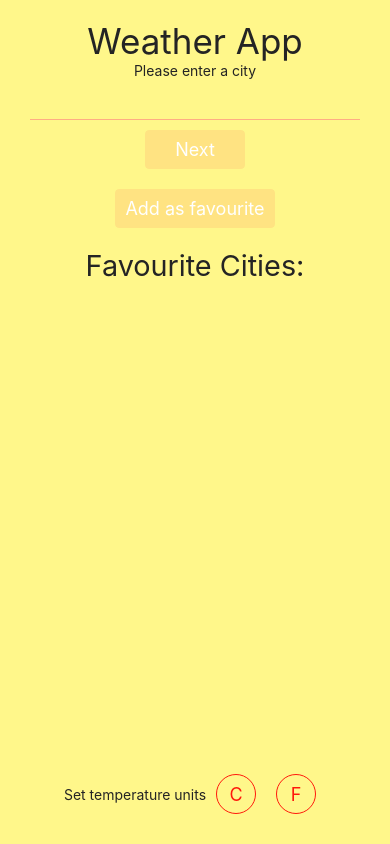
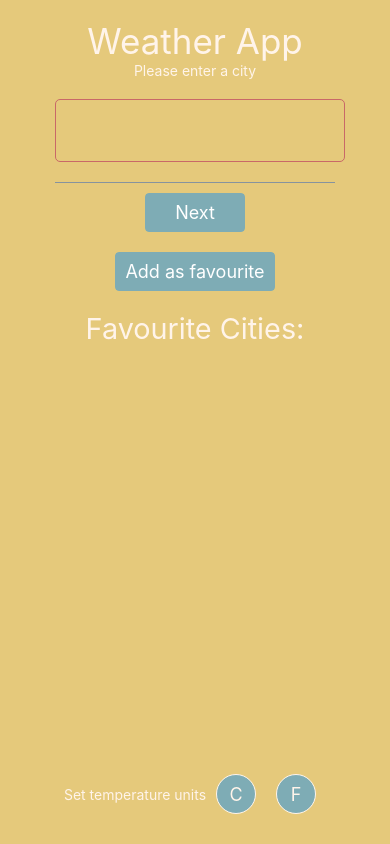
Before and after one commit to wojciechnowaczyk/WeatherApp, a React Native app: screen / in a window 390 px wide. Built offline with nearby package versions, Linux system fonts and the light colour scheme.

Commit message:
Refactoring

```diff
--- a/src/api.tsx
+++ b/src/api.tsx
@@ -9,20 +9,12 @@ export async function getWeatherByCity(city: string, tempUnit: TempUnits) {
   const convertUnits = (): Metric => {
     return tempUnit === 'C' ? 'metric' : 'imperial';
   };
-  console.log(
-    `https://api.openweathermap.org/data/2.5/weather?q=${city}&units=${convertUnits()}&appid=${apiKey}`,
-  );
   try {
     const response = await fetch(
       `https://api.openweathermap.org/data/2.5/weather?q=${city}&units=${convertUnits()}&appid=${apiKey}`,
     );
 
-    // if (!response.ok) {
-    //   throw new Error(`HTTP error! Status: ${response.status}`);
-    // }
-
     const data = await response.json();
-    console.log(data);
 
     if (!data?.main || !data?.weather || !Array.isArray(data.weather)) {
       throw new Error('Invalid data format');
--- a/src/components/CustomInput.tsx
+++ b/src/components/CustomInput.tsx
@@ -1,6 +1,6 @@
 import {Input, useTheme} from '@rneui/themed';
 import React, {useState} from 'react';
-import {StyleSheet, Text} from 'react-native';
+import {StyleSheet, Text, View} from 'react-native';
 import {validateInput} from '../helpers/validateInput';
 
 type CustomInputProps = {
@@ -26,12 +26,9 @@ export const CustomInput = ({setInputValue, inputValue}: CustomInputProps) => {
   };
 
   return (
-    <>
+    <View style={styles.inputBox}>
       <Input
-        inputContainerStyle={{
-          ...styles.input,
-          borderBottomColor: theme.colors.secondary,
-        }}
+        style={styles.input}
         value={inputValue}
         onChangeText={value => onChangeInputValue(value)}
       />
@@ -40,16 +37,20 @@ export const CustomInput = ({setInputValue, inputValue}: CustomInputProps) => {
           {validationError}
         </Text>
       )}
-    </>
+    </View>
   );
 };
 
 const styles = StyleSheet.create({
-  input: {
-    borderWidth: 0,
-    borderBottomWidth: 1,
-  },
   errorText: {
     marginBottom: 20,
   },
+  input: {
+    marginVertical: 20,
+    paddingVertical: 20,
+  },
+  inputBox: {
+    width: 300,
+    borderWidth: 0,
+  },
 });
--- a/src/components/OutlinedButton.tsx
+++ b/src/components/OutlinedButton.tsx
@@ -1,24 +1,27 @@
-import {Button, useTheme} from '@rneui/themed';
+import {Button, Icon} from '@rneui/themed';
 import React from 'react';
 import {StyleSheet} from 'react-native';
 
 type OutlinedButtonProps = {
-  title: string;
+  title?: string;
   onPress: () => void;
+  isIconBtn?: boolean;
 };
 
-export const OutlinedButton = ({title, onPress}: OutlinedButtonProps) => {
-  const {theme} = useTheme();
-
+export const OutlinedButton = ({
+  title,
+  onPress,
+  isIconBtn,
+}: OutlinedButtonProps) => {
   return (
     <Button
-      title={title}
-      buttonStyle={{...styles.button, borderColor: theme.colors.error}}
+      title={title ?? ''}
+      buttonStyle={{...styles.button}}
       type="outline"
-      titleStyle={{color: theme.colors.error}}
       containerStyle={styles.container}
-      onPress={onPress}
-    />
+      onPress={onPress}>
+      {isIconBtn && <Icon raised name="trash" type="font-awesome" />}
+    </Button>
   );
 };
 
@@ -32,7 +35,4 @@ const styles = StyleSheet.create({
     marginHorizontal: 10,
     marginVertical: 10,
   },
-  title: {
-    color: 'rgba(78, 116, 289, 1)',
-  },
 });
--- a/src/screens/MainScreen.tsx
+++ b/src/screens/MainScreen.tsx
@@ -3,7 +3,7 @@ import React, {useEffect, useState} from 'react';
 import {NativeStackScreenProps} from '@react-navigation/native-stack';
 import {RootStackParamList} from '../models/navigation';
 import {CustomButton} from '../components/CustomButton';
-import {Text, useTheme, Input, Button} from '@rneui/themed';
+import {Text, useTheme, Button} from '@rneui/themed';
 import {locales} from '../locales';
 import {getWeatherByCity} from '../api';
 import {OutlinedButton} from '../components/OutlinedButton';
@@ -88,20 +88,15 @@ export const MainScreen: React.FC<Props> = ({navigation}) => {
     saveCitiesInStorage(updatedCities);
   };
 
-  const renderFavCities = ({item}) => (
+  const renderFavCities = ({item}: {item: string}) => (
     <View style={styles.listItem}>
       <Button
-        containerStyle={{
-          width: 100,
-          marginHorizontal: 50,
-          marginVertical: 10,
-        }}
+        containerStyle={styles.listItemEl}
         title={item}
         type="clear"
-        titleStyle={{color: theme.colors.secondary}}
         onPress={() => handleNextBtn(item)}
       />
-      <OutlinedButton title="X" onPress={() => removeFavCity(item)} />
+      <OutlinedButton isIconBtn onPress={() => removeFavCity(item)} />
     </View>
   );
 
@@ -155,4 +150,9 @@ const styles = {
     alignItems: 'center',
     justifyContent: 'center',
   },
+  listItemEl: {
+    width: 100,
+    marginHorizontal: 50,
+    marginVertical: 10,
+  },
 };
--- a/src/theme.tsx
+++ b/src/theme.tsx
@@ -2,12 +2,31 @@ import {createTheme} from '@rneui/themed';
 
 export const theme = createTheme({
   lightColors: {
-    primary: '#FFE382',
-    secondary: '#FFAD84',
-    background: '#FFF78A',
+    primary: '#FFF4EA',
+    secondary: '#C96868',
+    background: '#E5C97B',
     white: '#FFFFFF',
   },
   darkColors: {
     primary: 'blue',
   },
+  components: {
+    Text: {
+      style: {
+        color: '#FFF4EA',
+      },
+    },
+    Button: {
+      buttonStyle: {
+        backgroundColor: '#7EACB5',
+      },
+    },
+    Input: {
+      style: {
+        borderWidth: 1,
+        borderColor: '#C96868',
+        borderRadius: 5,
+      },
+    },
+  },
 });
```
